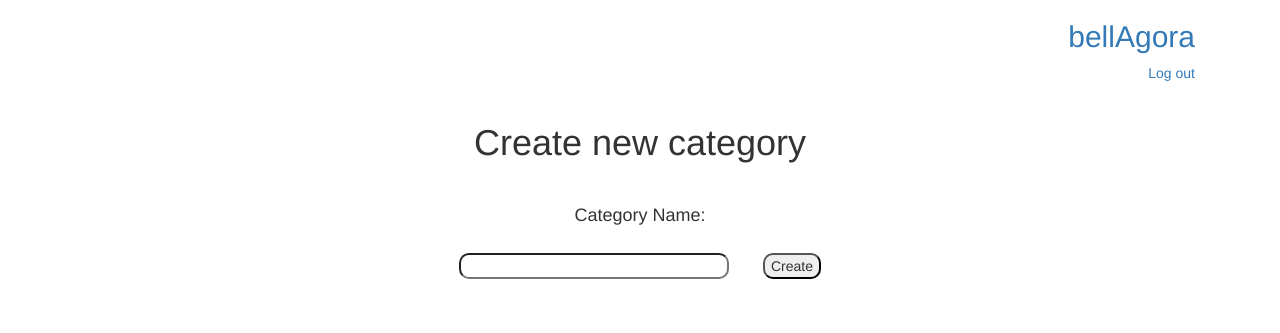
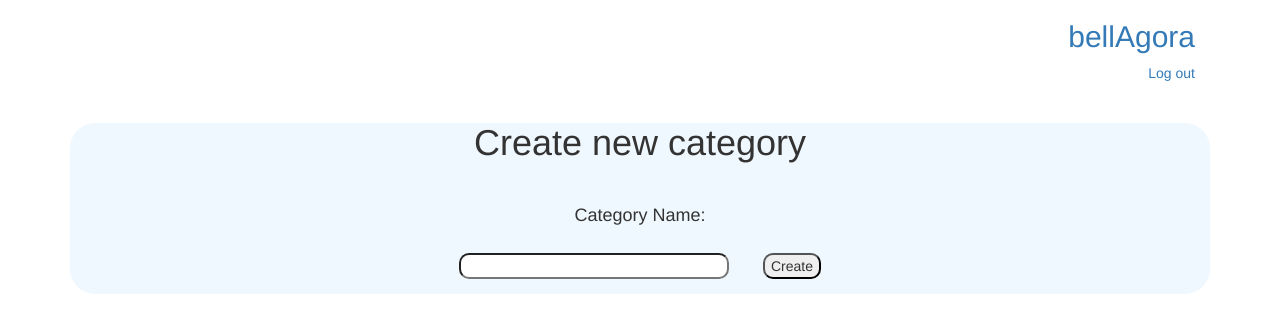
Before and after one commit to gibbi3/bellagora, a Flask app: page /bellagora/new-category/ in a window 1280 px wide. Shown: the top 333 px of the page. Run offline with Flask 2, Linux system fonts and the light colour scheme; a user stored in the database is signed in; some libraries are stand-ins or nearby versions.

Commit message:
added background to form-container

```diff
--- a/static/custom.css
+++ b/static/custom.css
@@ -60,6 +60,8 @@ input {
 
 .form-container {
   text-align: center;
+  background: aliceblue;
+  border-radius: 25px;
 }
 
 .input {
```
